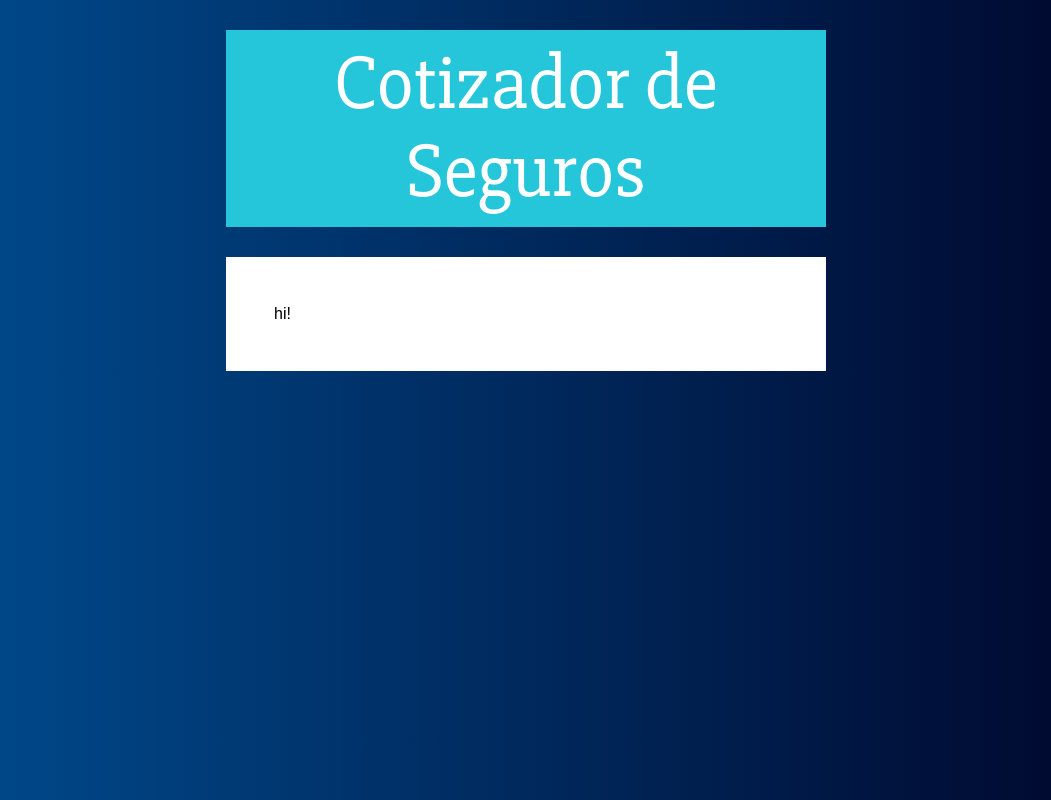
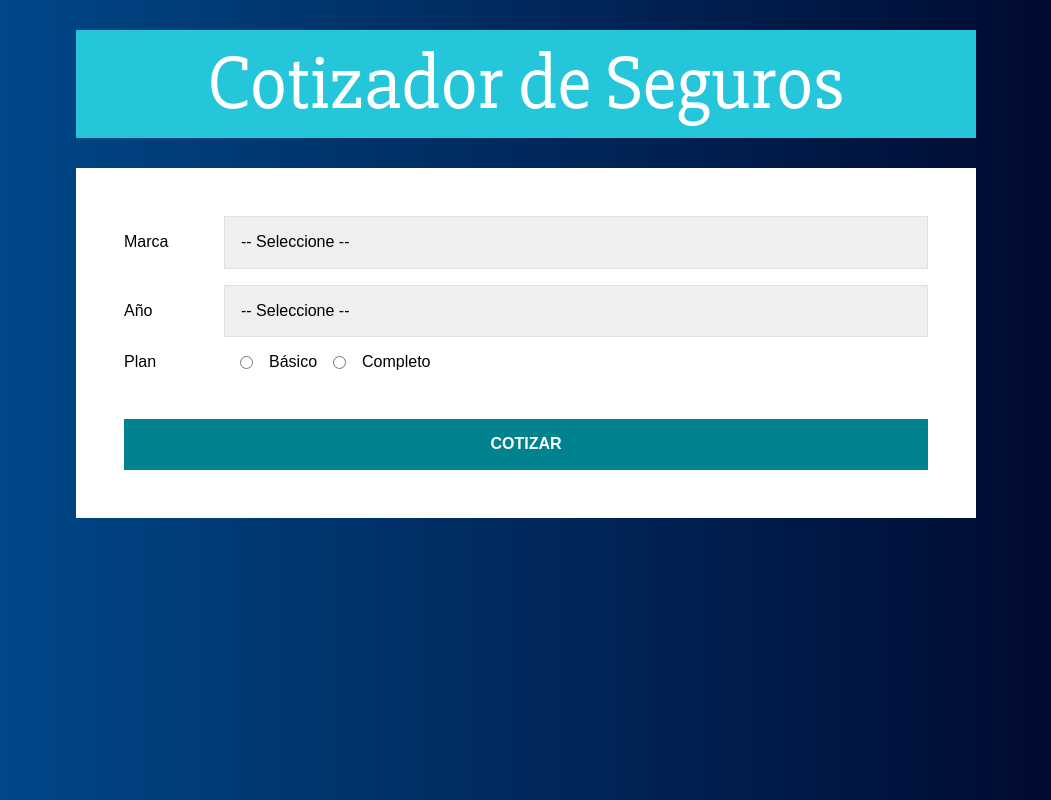
Before and after one commit to sshradamanthys/udemy-cotizador, a React (Create React App) app: page / in a window 1280 px wide. Shown: the whole page, without its empty margins (114-1165 px from the left). Built offline with nearby package versions, Linux system fonts and the light colour scheme.

Commit message:
Componente Form - Estilos

```diff
--- a/src/App.js
+++ b/src/App.js
@@ -1,8 +1,9 @@
 import Header from "./components/Header";
+import Form from "./components/Form";
 import styled from "@emotion/styled";
 
 const Container = styled.div`
-  max-width: 600px;
+  max-width: 900px;
   margin: 0 auto;
 `;
 
@@ -14,8 +15,10 @@
 function App() {
   return (
     <Container>
-      <Header titulo="Cotizador de Seguros" />
-      <ContainerForm>hi!</ContainerForm>
+      <Header />
+      <ContainerForm>
+        <Form />
+      </ContainerForm>
     </Container>
   );
 }
--- /dev/null
+++ b/src/components/Form.js
@@ -0,0 +1,81 @@
+import styled from "@emotion/styled";
+
+const Field = styled.div`
+  display: flex;
+  margin-bottom: 1rem;
+  align-items: center;
+`;
+
+const Label = styled.label`
+  flex: 0 0 100px;
+`;
+
+const Select = styled.select`
+  display: block;
+  width: 100%;
+  padding: 1rem;
+  border: 1px solid #e1e1e1;
+  -webkit-appearance: none;
+`;
+
+const InputRadio = styled.input`
+  margin: 0 1rem;
+`;
+
+const Button = styled.button`
+  background-color: #00838f;
+  font-size: 16px;
+  width: 100%;
+  padding: 1rem;
+  color: #fff;
+  text-transform: uppercase;
+  font-weight: bold;
+  border: none;
+  transition: background-color 0.3s ease;
+  margin-top: 2rem;
+
+  &:hover {
+    background-color: #26c6da;
+    cursor: pointer;
+  }
+`;
+
+const Form = () => {
+  return (
+    <form>
+      <Field>
+        <Label>Marca</Label>
+        <Select name="marca">
+          <option value="">-- Seleccione --</option>
+          <option value="americano">Americano</option>
+          <option value="europeo">Europeo</option>
+          <option value="asiatico">Asiatico</option>
+        </Select>
+      </Field>
+      <Field>
+        <Label>Año</Label>
+        <Select name="year">
+          <option value="">-- Seleccione --</option>
+          <option value="2021">2021</option>
+          <option value="2020">2020</option>
+          <option value="2019">2019</option>
+          <option value="2018">2018</option>
+          <option value="2017">2017</option>
+          <option value="2016">2016</option>
+          <option value="2015">2015</option>
+          <option value="2014">2014</option>
+          <option value="2013">2013</option>
+          <option value="2012">2012</option>
+        </Select>
+      </Field>
+      <Field>
+        <Label>Plan</Label>
+        <InputRadio type="radio" name="plan" value="basico" /> Básico
+        <InputRadio type="radio" name="plan" value="completo" /> Completo
+      </Field>
+      <Button type="submit">Cotizar</Button>
+    </form>
+  );
+};
+
+export default Form;
--- a/src/components/Header.js
+++ b/src/components/Header.js
@@ -14,10 +14,10 @@
   text-align: center;
 `;
 
-const Header = ({ titulo }) => {
+const Header = () => {
   return (
     <ContainerHeader>
-      <TextHeader>{titulo}</TextHeader>
+      <TextHeader>Cotizador de Seguros</TextHeader>
     </ContainerHeader>
   );
 };
```
